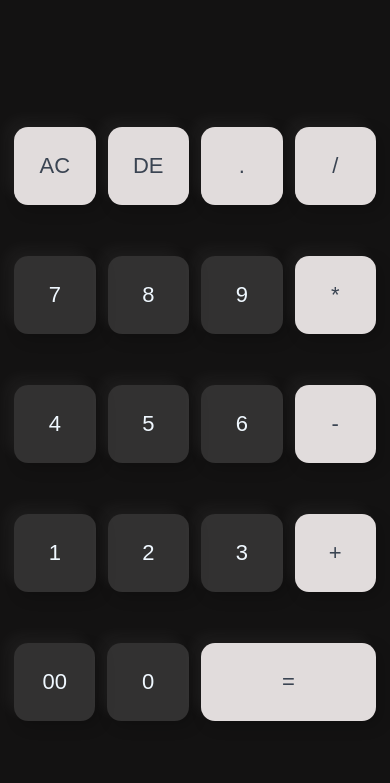
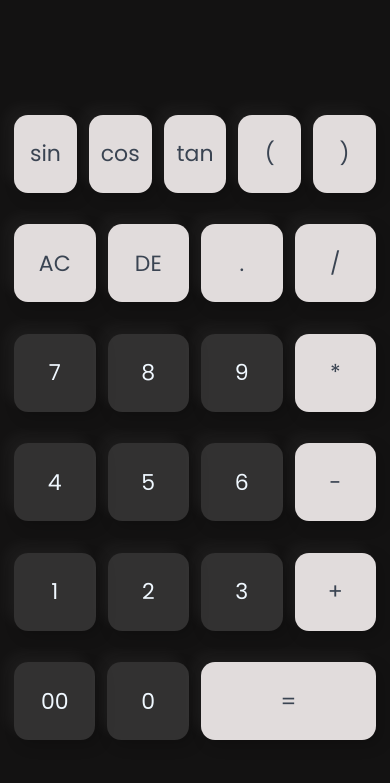
Before and after one commit to olamideolatunde079-spec/CalculatorApp, a website: page index.html in a window 390 px wide. Shown: the part 61-844 px from the top of the page. Drawn offline with Linux system fonts and the light colour scheme.

Commit message:
feat: enhance calculator UI and functionality
- Add trigonometric function support
- Improve responsiveness and styling
- Add SEO meta tags and Google Fonts
- Add lint script to package.json

```diff
--- a/index.html
+++ b/index.html
@@ -4,6 +4,12 @@
     <meta charset="UTF-8">
     <meta name="viewport" content="width=device-width, initial-scale=1.0">
     <title>ObytCalculator</title>
+    <meta name="description" content="A simple and clean web calculator app.">
+    <meta property="og:title" content="ObytCalculator">
+    <meta property="og:description" content="A simple and clean web calculator app.">
+    <link rel="preconnect" href="https://fonts.googleapis.com">
+    <link rel="preconnect" href="https://fonts.gstatic.com" crossorigin>
+    <link href="https://fonts.googleapis.com/css2?family=Poppins:wght@400;600&display=swap" rel="stylesheet">
     <link rel="icon" type="image/png" href="ObytLogo.png">
     <link rel="shortcut icon" href="favicon.ico">
     <link rel="apple-touch-icon" href="ObytLogo.png">
@@ -13,43 +19,159 @@
 <div class="container">
  <div class="calculator">
    <h2 class="brand-title">OBytCal</h2>
-   <form>
+   <form onsubmit="calculate(); return false;">
     <div class="display">
-      <input type="text" name="display">
+      <input type="text" id="display" name="display" autocomplete="off" readonly>
     </div>
     <div>
-        <input type="button" value="AC" onclick="display.value = '' " class="operator">
-        <input type="button" value="DE" onclick="display.value = display.value.slice(0, -1)" class="operator">
-        <input type="button" value="." onclick="display.value += '.' " class="operator">
-        <input type="button" value="/" onclick="display.value += '/' " class="operator">
+        <input type="button" value="sin" onclick="appendChar('sin(')" class="operator">
+        <input type="button" value="cos" onclick="appendChar('cos(')" class="operator">
+        <input type="button" value="tan" onclick="appendChar('tan(')" class="operator">
+        <input type="button" value="(" onclick="appendChar('(')" class="operator">
+        <input type="button" value=")" onclick="appendChar(')')" class="operator">
     </div>
     <div>
-        <input type="button" value="7" onclick="display.value += '7' ">
-        <input type="button" value="8" onclick="display.value += '8' ">
-        <input type="button" value="9" onclick="display.value += '9' ">
-        <input type="button" value="*" onclick="display.value += '*' " class="operator">
+        <input type="button" value="AC" onclick="clearDisplay()" class="operator">
+        <input type="button" value="DE" onclick="deleteLast()" class="operator">
+        <input type="button" value="." onclick="appendChar('.')" class="operator">
+        <input type="button" value="/" onclick="appendChar('/')" class="operator">
     </div>
     <div>
-        <input type="button" value="4" onclick="display.value += '4' ">
-        <input type="button" value="5" onclick="display.value += '5' ">
-        <input type="button" value="6" onclick="display.value += '6' ">
-        <input type="button" value="-" onclick="display.value += '-' " class="operator">
+        <input type="button" value="7" onclick="appendChar('7')">
+        <input type="button" value="8" onclick="appendChar('8')">
+        <input type="button" value="9" onclick="appendChar('9')">
+        <input type="button" value="*" onclick="appendChar('*')" class="operator">
     </div>
     <div>
-        <input type="button" value="1" onclick="display.value += '1' ">
-        <input type="button" value="2" onclick="display.value += '2' ">
-        <input type="button" value="3" onclick="display.value += '3' ">
-        <input type="button" value="+" onclick="display.value += '+' " class="operator">
+        <input type="button" value="4" onclick="appendChar('4')">
+        <input type="button" value="5" onclick="appendChar('5')">
+        <input type="button" value="6" onclick="appendChar('6')">
+        <input type="button" value="-" onclick="appendChar('-')" class="operator">
     </div>
     <div>
-        <input type="button" value="00" onclick="display.value += '00' ">
-        <input type="button" value="0" onclick="display.value += '0' ">
-        <input type="button" value="=" onclick="display.value = eval(display.value)" class="equal operator">
+        <input type="button" value="1" onclick="appendChar('1')">
+        <input type="button" value="2" onclick="appendChar('2')">
+        <input type="button" value="3" onclick="appendChar('3')">
+        <input type="button" value="+" onclick="appendChar('+')" class="operator">
+    </div>
+    <div>
+        <input type="button" value="00" onclick="appendChar('00')">
+        <input type="button" value="0" onclick="appendChar('0')">
+        <input type="button" value="=" onclick="calculate()" class="equal operator">
     </div>
 
    </form>
  </div>
 </div>
 
+<script>
+  const display = document.getElementById('display');
+
+  function appendChar(char) {
+    if (display.value === 'Error') {
+      display.value = '';
+    }
+    display.value += char;
+  }
+
+  function clearDisplay() {
+    display.value = '';
+  }
+
+  function deleteLast() {
+    if (display.value === 'Error') {
+      display.value = '';
+    } else {
+      // If deleting sin(, cos(, tan(, delete the whole token
+      if (display.value.endsWith('sin(') || display.value.endsWith('cos(') || display.value.endsWith('tan(')) {
+        display.value = display.value.slice(0, -4);
+      } else {
+        display.value = display.value.slice(0, -1);
+      }
+    }
+  }
+
+  // Trigonometric functions (degrees)
+  function sin(deg) {
+    const rad = (deg * Math.PI) / 180;
+    const res = Math.sin(rad);
+    return Math.abs(res) < 1e-15 ? 0 : Number(res.toFixed(10));
+  }
+
+  function cos(deg) {
+    const rad = (deg * Math.PI) / 180;
+    const res = Math.cos(rad);
+    return Math.abs(res) < 1e-15 ? 0 : Number(res.toFixed(10));
+  }
+
+  function tan(deg) {
+    if (Math.abs(deg % 180) === 90) return Infinity;
+    const rad = (deg * Math.PI) / 180;
+    const res = Math.tan(rad);
+    return Math.abs(res) < 1e-15 ? 0 : Number(res.toFixed(10));
+  }
+
+  function calculate() {
+    if (!display.value) return;
+    try {
+      let expr = display.value;
+
+      // Auto-close open parentheses
+      const openCount = (expr.match(/\(/g) || []).length;
+      const closeCount = (expr.match(/\)/g) || []).length;
+      if (openCount > closeCount) {
+        expr += ')'.repeat(openCount - closeCount);
+      }
+
+      // Handle implicit multiplications like 2(3), (2)(3), 2sin(30)
+      expr = expr.replace(/(\d)\(/g, '$1*(')
+                 .replace(/\)(\d)/g, ')*$1')
+                 .replace(/\)\(/g, ')*(')
+                 .replace(/(\d)(sin|cos|tan)/g, '$1*$2')
+                 .replace(/\)(sin|cos|tan)/g, ')*$1');
+
+      // Validate allowed characters (digits, operators, parens, trig funcs)
+      if (/^[0-9+\-*/. ()sincostan]+$/.test(expr)) {
+        const fn = new Function('sin', 'cos', 'tan', 'Math', '"use strict"; return (' + expr + ')');
+        const result = fn(sin, cos, tan, Math);
+        if (result === Infinity || result === -Infinity || Number.isNaN(result) || result === undefined) {
+          display.value = 'Error';
+        } else {
+          display.value = String(result);
+        }
+      } else {
+        display.value = 'Error';
+      }
+    } catch {
+      display.value = 'Error';
+    }
+  }
+
+  // Keyboard support
+  window.addEventListener('keydown', (e) => {
+    if (e.key >= '0' && e.key <= '9') {
+      appendChar(e.key);
+    } else if (['+', '-', '*', '/'].includes(e.key)) {
+      appendChar(e.key);
+    } else if (e.key === '.') {
+      appendChar('.');
+    } else if (e.key === '(' || e.key === ')') {
+      appendChar(e.key);
+    } else if (e.key.toLowerCase() === 's') {
+      appendChar('sin(');
+    } else if (e.key.toLowerCase() === 'c') {
+      appendChar('cos(');
+    } else if (e.key.toLowerCase() === 't') {
+      appendChar('tan(');
+    } else if (e.key === 'Enter' || e.key === '=') {
+      e.preventDefault();
+      calculate();
+    } else if (e.key === 'Backspace') {
+      deleteLast();
+    } else if (e.key === 'Escape' || e.key === 'Delete') {
+      clearDisplay();
+    }
+  });
+</script>
 </body>
 </html>
--- a/package.json
+++ b/package.json
@@ -6,7 +6,8 @@
   "scripts": {
     "dev": "node server.js",
     "start": "node server.js",
-    "build": "echo 'Static build complete'"
+    "build": "echo 'Static build complete'",
+    "lint": "node --check server.js"
   },
   "dependencies": {
     "express": "^4.21.2"
--- a/style.css
+++ b/style.css
@@ -36,46 +36,54 @@
 
 .calculator form div {
     display: flex;
-    justify-content: center;
+    justify-content: space-between;
+    gap: 10px;
+    margin: 10px 0;
 }
 
 .calculator form input {
     border: 0;
     outline: 0;
-    width: 60px;
-    height: 60px;
+    flex: 1;
+    min-width: 0;
+    height: 54px;
     border-radius: 10px;
     box-shadow: -8px -8px 15px rgba(255, 255, 255, 0.048), 5px 5px 15px rgba(0, 0, 0, 0.2);
     background: rgba(255, 255, 255, 0.13);
-    font-size: 20px;
+    font-size: 18px;
+    font-weight: 500;
     color: aliceblue;
     cursor: pointer;
-    margin: 10px;
+    margin: 0;
     -webkit-tap-highlight-color: transparent;
+    transition: filter 0.15s ease, transform 0.1s ease;
 }
 
 .calculator form input:active {
     filter: brightness(1.25);
+    transform: scale(0.97);
 }
 
 .calculator form .display{
     display: flex;
     justify-content: flex-end;
-    margin: 15px 0 20px 0;
+    margin: 10px 0 16px 0;
 }
 
 .calculator form .display input {
     text-align: right;
     flex: 1;
     width: 100%;
-    font-size: 45px;
+    font-size: 40px;
+    height: auto;
     box-shadow: none;
     cursor: default;
     background: transparent;
+    letter-spacing: 1px;
 }
 
 .calculator form input.equal{
-    width: 140px;
+    flex: 2.1;
 }
 
 .calculator form input.operator{
```
